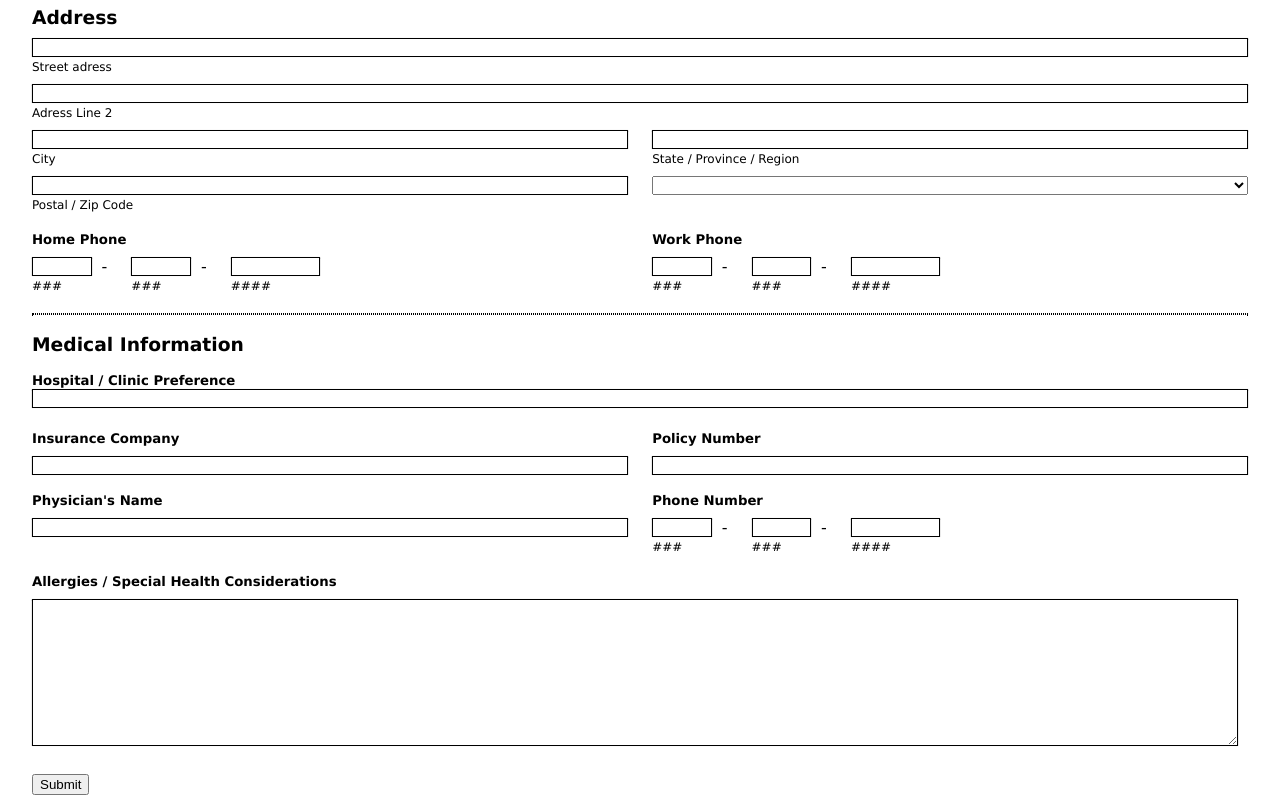
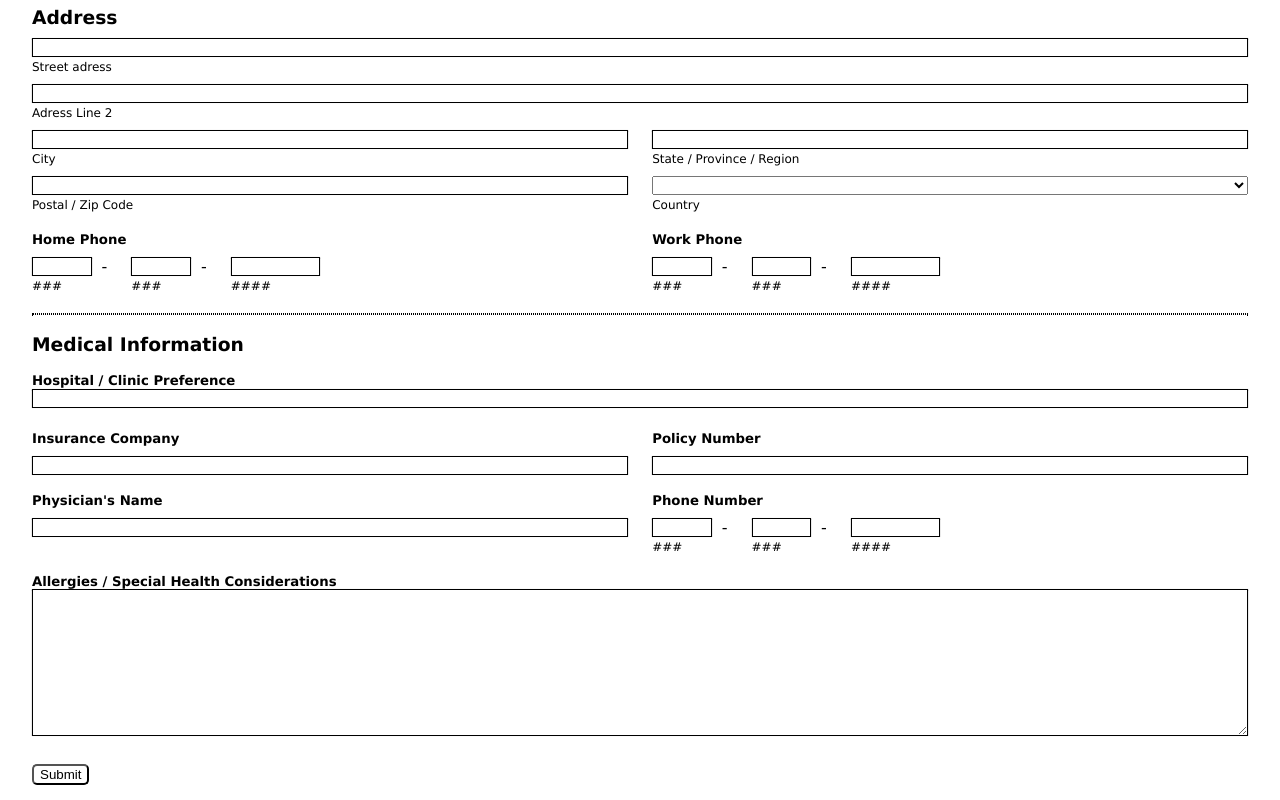
Before and after one commit to IgnaceB/learning-sass, a plain HTML site: page index.html in a window 1280 px wide. Shown: the part 367-1167 px from the top of the page. Drawn offline with Linux system fonts and the light colour scheme.

Commit message:
petites rectifications cosmétiques

```diff
--- a/assets/scss/style.scss
+++ b/assets/scss/style.scss
@@ -282,14 +282,23 @@ body {
         .allergies{
             .box{
                 @extend %standard-flex;
+                margin:0px;
                 margin-bottom: 25px;
                 .pack{
                     @include standard-pack(100%,150px);
+                    margin:0px;
                 .input {
                     height:100%;
                 }
                 }
             }
         }
+
     }
+    button{
+        margin-bottom: 15px;
+        background-color: white;
+        border-radius: 5px;
+    }
+
 }
--- a/index.html
+++ b/index.html
@@ -154,8 +154,10 @@
 							<option>Male</option>
 							<option>Female</option>
 							<option>Other</option>
-							<p>Country/p>
 						</select>
+					</div>
+					<div class="text">
+					<p>Country</p>
 					</div>
 				</div>
 			</div>
@@ -295,3 +297,5 @@
 		</div>
 	</section>
 	<button>Submit</button>
+</body>
+</html>
```
Also changed, not shown: assets/css/style.css, 1 other file.
